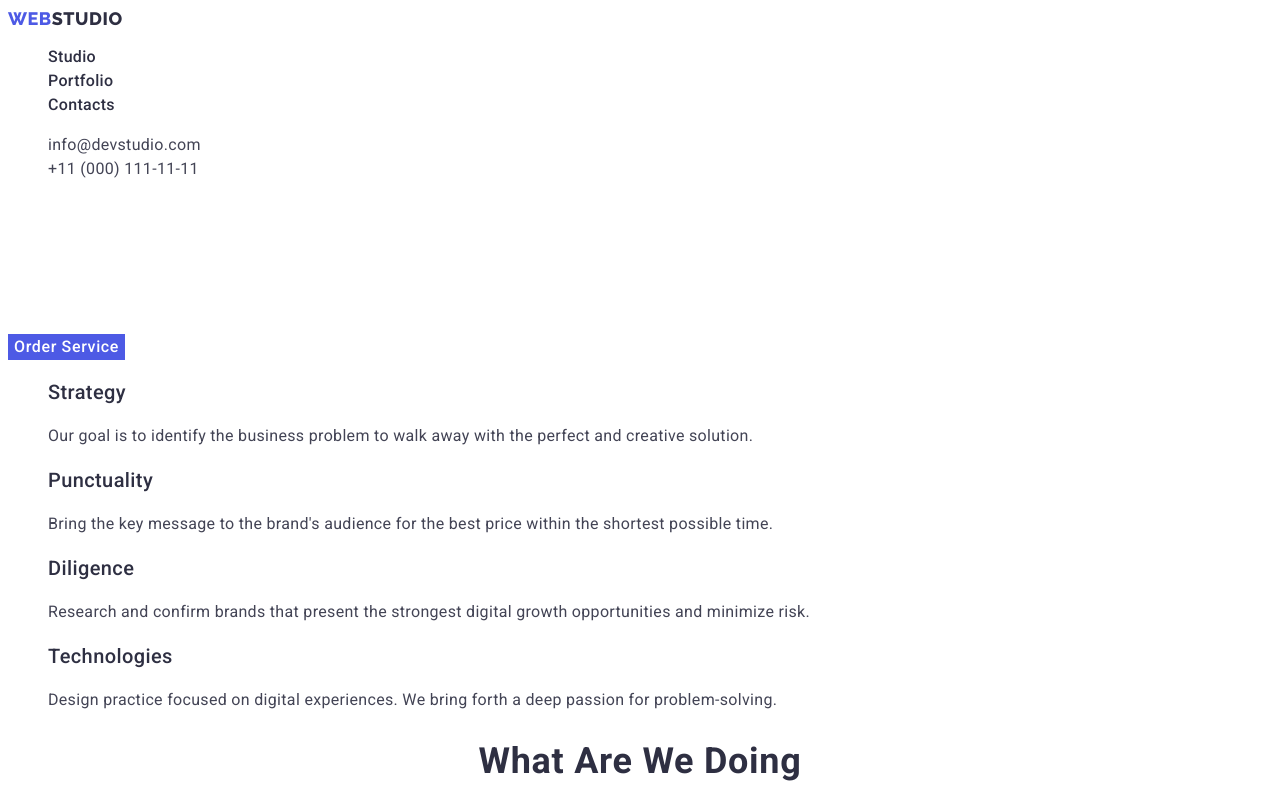
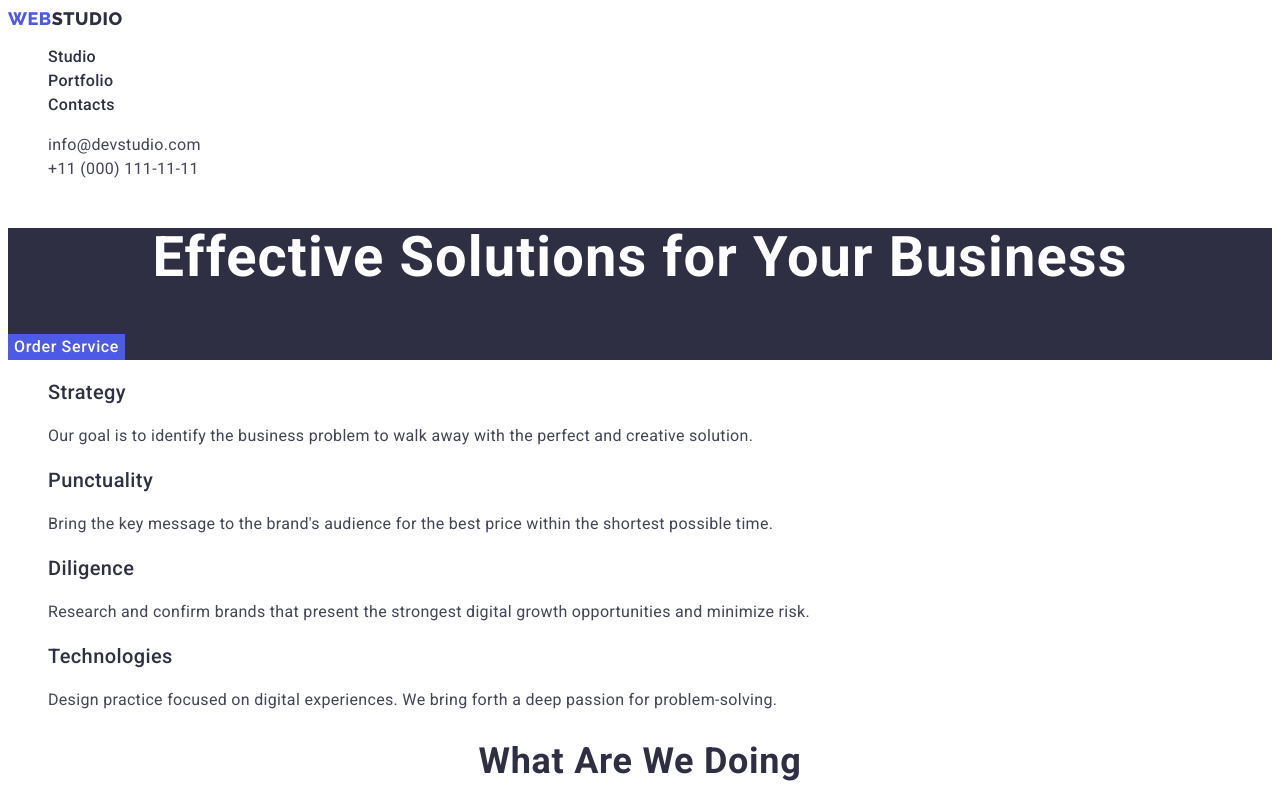
Before and after one commit to Olena2107/goit-markup-hw-02, a plain HTML site: page index.html in a window 1280 px wide. Shown: the top 800 px of the page. Drawn offline with Linux system fonts and the light colour scheme.

Commit message:
апов

```diff
--- a/css/styles.css
+++ b/css/styles.css
@@ -22,7 +22,7 @@ body {
 color: #404bbf;
 opacity: 1
 }
-/--Header--/
+/*/--Header--*/
  .header {
 }
 .header-navigation {
@@ -89,7 +89,7 @@ opacity: 1
   letter-spacing: 0.02em;
   color: #434455;
 }
-/----HERO-----
+/*/----HERO-----*/
 .hero {
 background-color:var(--background-color);
 }
@@ -121,8 +121,8 @@ background-color: var(--ocean-bgc-hover-focus-active-color)
 .hero-btn:focus {
 background-color: var(--ocean-bgc-hover-focus-active-color)
 }
-.
-/--ABOUT--/
+
+/*/--ABOUT--*/
 .about-us {
 }
 .about-list {
@@ -143,7 +143,7 @@ letter-spacing: 0.02em;
 color: #434455;
 cursor: pointer;
 }
-/--WHAT--/
+/*/--WHAT--*/
 .what {
 }
 .what-title {
@@ -158,7 +158,7 @@ cursor: pointer;
 }
 .what-list {
 }
-/--TEAM--/
+/*/--TEAM--*/
 .team {
 background-color: #F4F4FD
 }
@@ -196,7 +196,7 @@ letter-spacing: 0.02em;
 color: #434455;
 background-color: #FFFFFF
 }
-/--FOOTER--/
+/*/--FOOTER--*/
 .footer {
 background-color: var(--background-color)
 }
@@ -212,9 +212,7 @@ letter-spacing: 0.03em;
 text-transform: uppercase;
 color:#4D5AE5;
 cursor: pointer;
-
 }
-
 .footer-navigation-main {
 font-family: 'Raleway', sans-serif;
 font-style: normal;
@@ -227,7 +225,6 @@ letter-spacing: 0.03em;
 text-transform: uppercase;
 color:#F4F4FD;
 cursor: pointer;
-
 }
 .footer-text {
  font-weight: 400;
@@ -236,16 +233,14 @@ line-height: 1.5;
 letter-spacing: 0.02em;
 color: #F4F4FD;
 cursor: pointer;
-
 }
-/--PORTFOLIO--/
-/--NOVIGATION--/
+/*/--PORTFOLIO--*/
+/*/--NOVIGATION--*/
 .novigation {
  background-color: #E5E5E5;
 }
 .novigation-list {
 }
-
 .novigation-btn {
     font-family: 'Roboto',sans-serif;
     font-style: normal;
```
Also changed, not shown: portfolio.html (+2 -2 lines).
